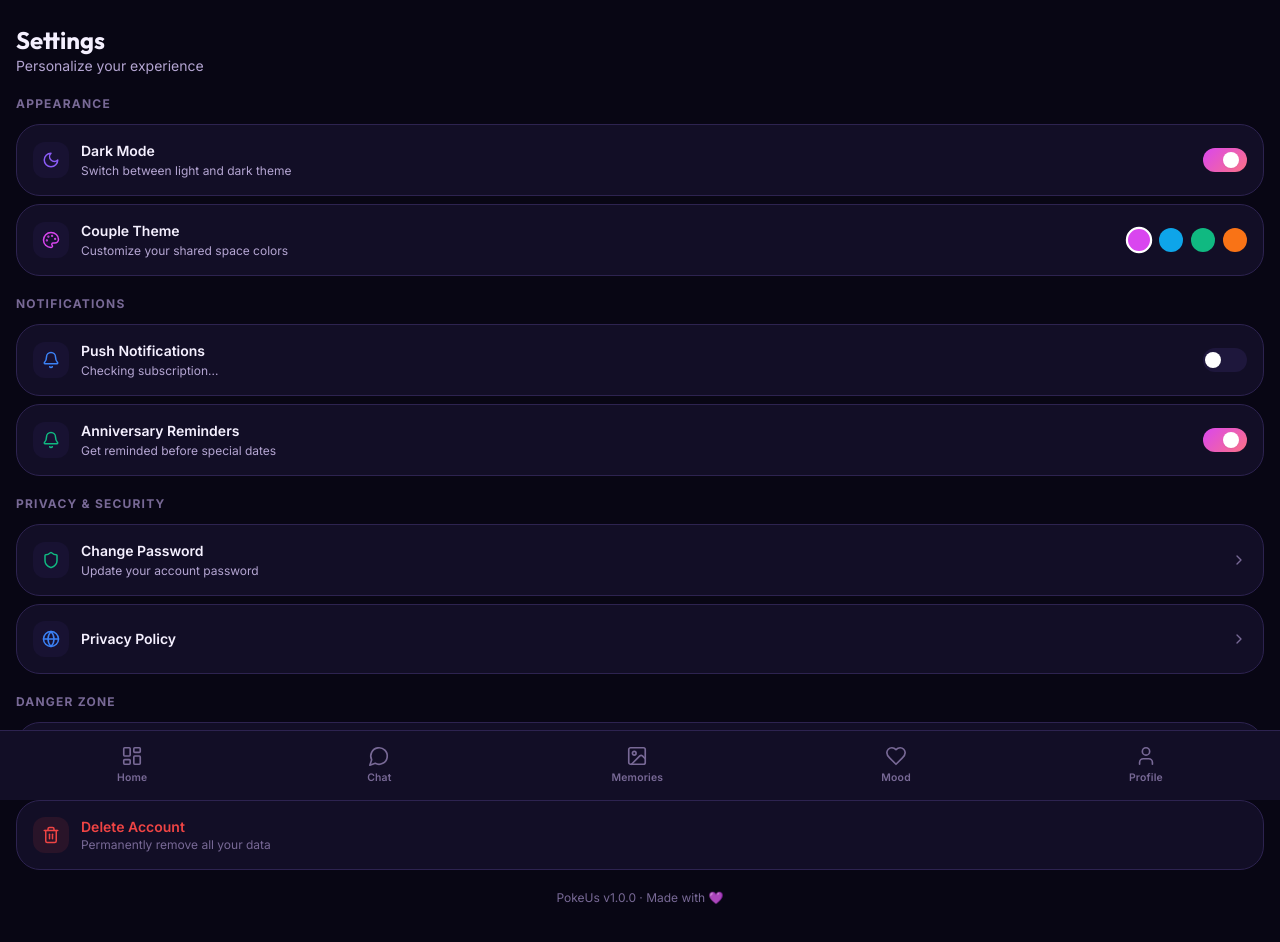
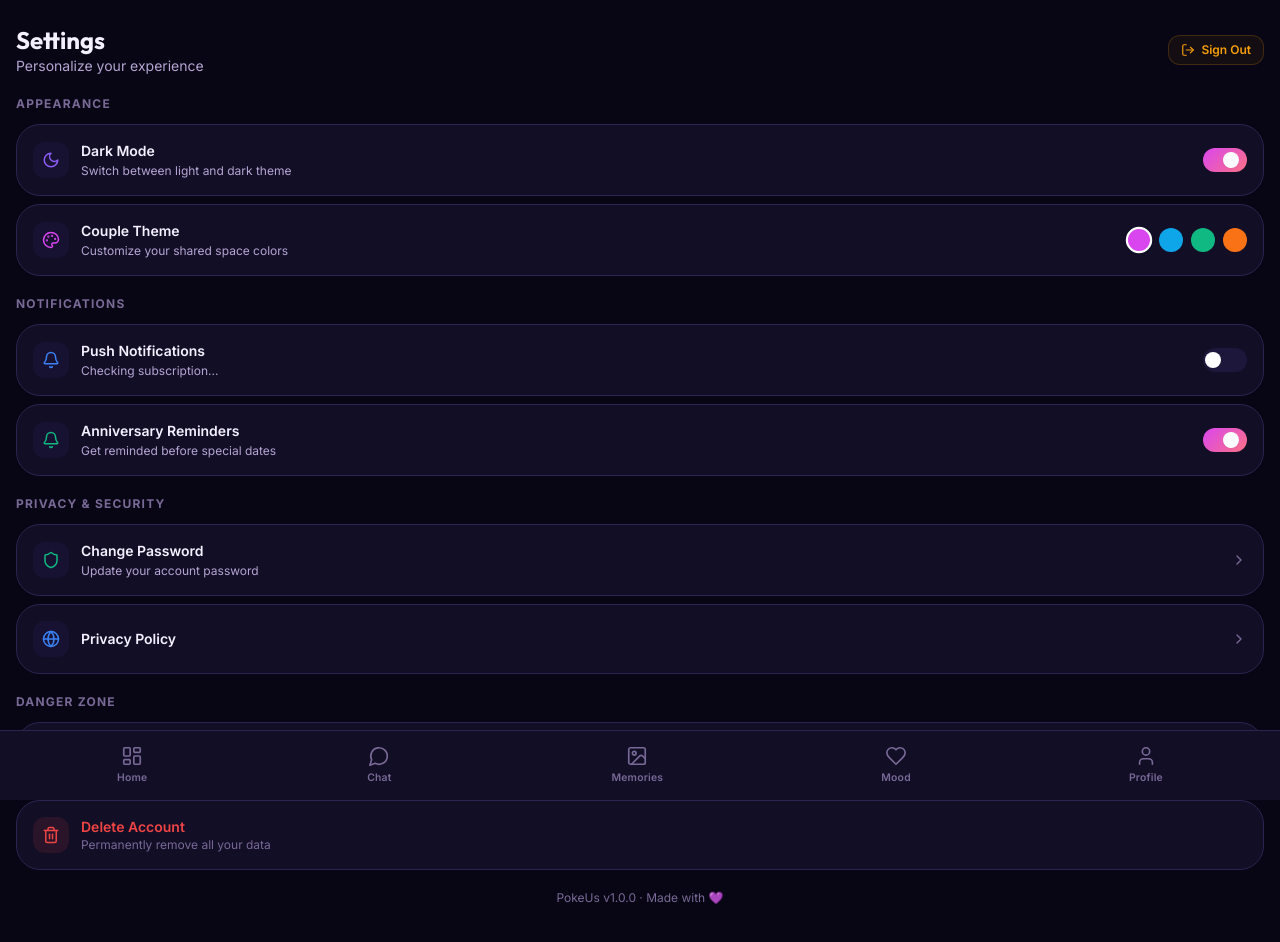
Before and after one commit to akashjha991/PokeUs, a Next.js app: page /settings in a window 1280 px wide. Shown: the top 942 px of the page. Built offline with nearby package versions, Linux system fonts and the light colour scheme; no server answers.

Commit message:
Add signout to settings header and change Arjun to Akki

```diff
--- a/app/page.tsx
+++ b/app/page.tsx
@@ -123,7 +123,7 @@ export default function LandingPage() {
                 <div className="flex items-center gap-3">
                   <div className="w-9 h-9 rounded-full bg-gradient-brand flex items-center justify-center text-white text-sm font-bold">A</div>
                   <div>
-                    <p className="font-semibold text-sm">Arjun 💜</p>
+                    <p className="font-semibold text-sm">Akki 💜</p>
                     <p className="text-xs" style={{ color: "rgb(var(--text-muted))" }}>● Online now</p>
                   </div>
                 </div>
--- a/app/settings/page.tsx
+++ b/app/settings/page.tsx
@@ -209,9 +209,23 @@ export default function SettingsPage() {
   return (
     <AppShell>
       <div className="px-4 pt-6 pb-24 space-y-5" style={{ color: "rgb(var(--text))" }}>
-        <div>
-          <h1 className="font-display font-bold text-2xl">Settings</h1>
-          <p className="text-sm" style={{ color: "rgb(var(--text-muted))" }}>Personalize your experience</p>
+        <div className="flex items-center justify-between">
+          <div>
+            <h1 className="font-display font-bold text-2xl">Settings</h1>
+            <p className="text-sm" style={{ color: "rgb(var(--text-muted))" }}>Personalize your experience</p>
+          </div>
+          <button
+            onClick={handleLogout}
+            className="flex items-center gap-1.5 px-3 py-1.5 rounded-xl text-xs font-semibold border transition-all cursor-pointer hover:bg-white/5"
+            style={{
+              color: "#f59e0b",
+              borderColor: "rgba(245,158,11,0.2)",
+              background: "rgba(245,158,11,0.05)"
+            }}
+          >
+            <LogOut size={14} />
+            <span>Sign Out</span>
+          </button>
         </div>
 
         <div>
```
